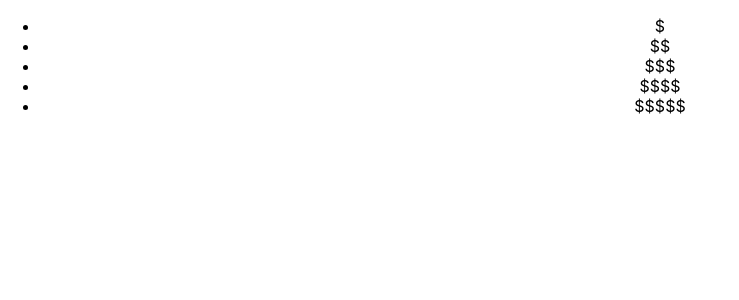
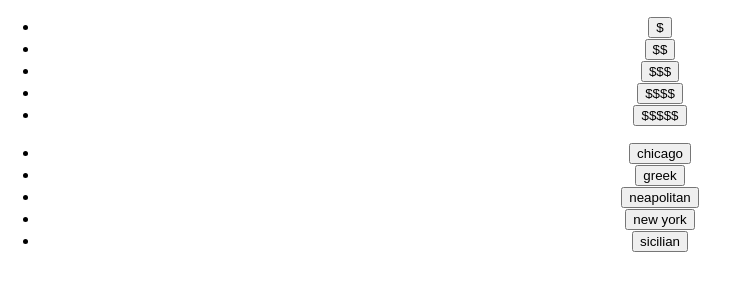
Before and after one commit to Blake-D/pizza-rec-front-end, a React (Create React App) app: page / in a window 1280 px wide. Shown: the top 300 px of the page, without its empty margins (0-739 px from the left). Built offline with nearby package versions, Linux system fonts and the light colour scheme.

Commit message:
prices and types listing out in respective components as buttons

```diff
--- a/src/App.js
+++ b/src/App.js
@@ -1,5 +1,6 @@
 import './App.css'
 import Prices from './components/Prices'
+import Types from './components/Types'
 
 function App() {
 
@@ -136,6 +137,7 @@ function App() {
   return (
     <div className="App">
       <Prices priceRanges={priceRanges} />
+      <Types pizzaTypes={pizzaTypes} />
     </div>
   )
 }
--- a/src/components/Prices.js
+++ b/src/components/Prices.js
@@ -5,7 +5,9 @@ function Prices(props){
         <div>
             <ul>
                 {props.priceRanges.map(price => (
-                    <li>{price}</li>
+                    <li>
+                        <button>{price}</button>
+                    </li>
                 ))}
             </ul>
         </div>
--- a/src/components/Types.js
+++ b/src/components/Types.js
@@ -0,0 +1,17 @@
+import React from "react"
+
+function Types(props){
+    return(
+        <div>
+            <ul>
+                {props.pizzaTypes.map(type => (
+                    <li>
+                        <button>{type}</button>
+                    </li>
+                ))}
+            </ul>
+        </div>
+    )
+}
+
+export default Types
```
